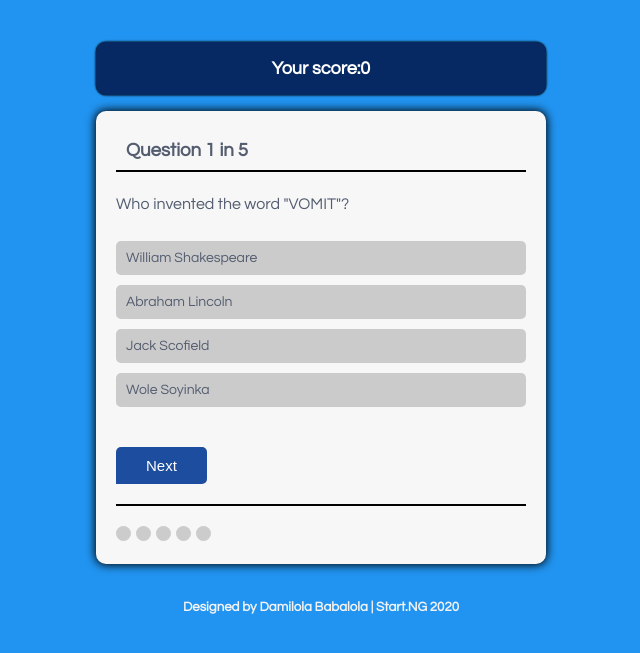
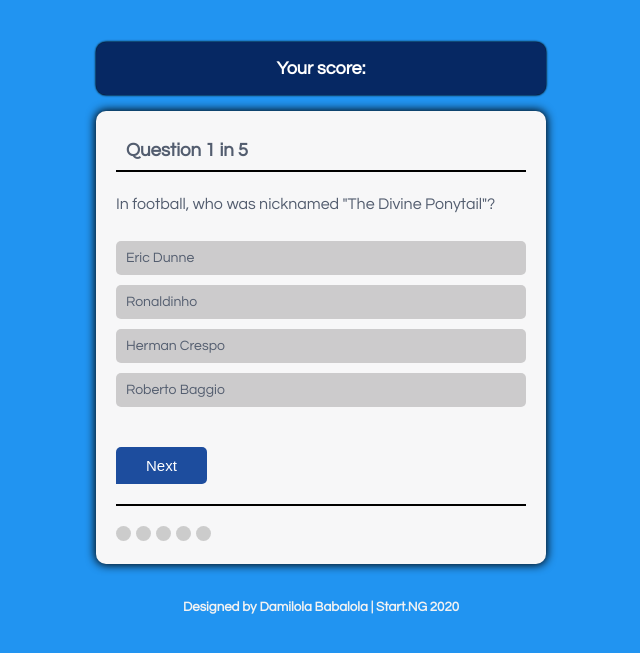
Before and after one commit to dharmyx/Mini-Quiz-App, a plain HTML site: page index.html in a window 1280 px wide. Shown: the part 79-732 px from the top of the page, without its empty margins (319-959 px from the left). Drawn offline with Linux system fonts and the light colour scheme.

Commit message:
Updated Files
-Added more quizQuestions into the Array
-Added more functionality into the Mini App

```diff
--- a/index.html
+++ b/index.html
@@ -14,7 +14,7 @@
             <h2>TRIVIA QUIZ APP</h2>
         </div>
         <div class="score-display">
-            <h2>Your score:0 <span class="percentage2"></span></h2>
+            <h2>Your score: <span class="score"></span></h2>
         </div>
         <div class="quiz-container">
             <div class="question-number">
--- a/script.js
+++ b/script.js
@@ -1,4 +1,4 @@
-
+const max_Number = 5;
 const options = document.querySelector(".options").children;
 const answerTrackerBox = document.querySelector(".answer-tracker");
 const questionNumberSpan = document.querySelector(".question-num-value");
@@ -6,7 +6,7 @@ const totalQuestionSpan = document.querySelector(".total-question");
 const correctAnswerSpan = document.querySelector(".correct-answers");
 const totalQuestionSpan2 = document.querySelector(".total-question2");
 const percentage = document.querySelector(".percentage");
-const percentage2 = document.querySelector(".percentage2");
+const showScore = document.querySelector(".score");
 const question = document.querySelector(".question");
 const op1 = document.querySelector(".option1");
 const op2 = document.querySelector(".option2");
@@ -19,44 +19,166 @@ let questionArr = [];
 let score = 0;
 
 
+
 // Question Options and Answer
 
-const questions=[
-    {
+let questions = [{
         q: 'In California you can not legally buy a mousetrap without having a what?',
-        options:['Mouse Permit','Hunting License','Exterminator approved license','Gun'],
-        answer:1
+        options: ['Mouse Permit', 'Hunting License', 'Exterminator approved license', 'Gun'],
+        answer: 1
     },
 
     {
         q: 'Coprastastaphobia is the fear of what?',
         options: ['Masturbation', 'Ovulation', 'Constipation', 'Ejaculation'],
-        answer:2
+        answer: 2
     },
 
     {
         q: 'Who invented the word "VOMIT"?',
         options: ['William Shakespeare', 'Abraham Lincoln', 'Jack Scofield', 'Wole Soyinka'],
-        answer:0
+        answer: 0
     },
 
     {
         q: 'What is the collective noun for a group of unicorns?',
         options: ['Zeedonk', 'Uniconium', 'A blessing', 'Scoobert Doo'],
-        answer:2
+        answer: 2
     },
 
     {
         q: 'Whose face was said to have launched 1000 ships?',
         options: ['Reza of Persopolis', 'Yu of Bagan', 'Bebby of AngkorWat', 'Helen of Troy'],
-        answer:3
+        answer: 3
     },
+
+    {
+        q: 'How many legs does the legs of the MAN have?',
+        options: ['Seven', 'Two', 'Six', 'Three'],
+        answer: 3
+    },
+
+    {
+        q: 'it is illegal in Georgia to do what with a fork?',
+        options: ['Eat Pottage', 'Eat Rice', 'Eat fried chicken', 'all of the above'],
+        answer: 2
+    },
+
+    {
+        q: 'The average person does what 13 times a day?',
+        options: ['Masturbate', 'Chop fish (aka Igbo)', 'Sleeps', 'Laughs'],
+        answer: 3
+    },
+
+    {
+        q: 'Name the worlds biggest island?',
+        options: ['Greenland', 'Kuvuki land', 'Snake island', 'Orematopae island'],
+        answer: 0
+    },
+
+    {
+        q: 'Name the only heavyweight boxing champion to finish his career of 49 fights without ever having been defeated.',
+        options: ['Tommy Burns', 'Bob Fitzsimmons', 'Rocky Marciano', 'Mohammed Ali'],
+        answer: 2
+    },
+
+    {
+        q: 'In football, who was nicknamed "The Divine Ponytail"?',
+        options: ['Eric Dunne', 'Ronaldinho', 'Herman Crespo', 'Roberto Baggio'],
+        answer: 3
+    },
+
+    {
+        q: 'Name the only footballer to have player for Liverpool, Everton, Manchester city and Manchester United?',
+        options: ['Josh Matt', 'Peter Beardsley', 'Tim Howard', 'Allen Shearer'],
+        answer: 1
+    },
+
+    {
+        q: 'What did blind bank robber David Worrell use as a weapon when trying to rob a bank in London?',
+        options: ['Blunderbuss', 'Cane', 'Axe', 'Submachine gun'],
+        answer: 1
+    },
+
+    {
+        q: 'What F-word is defined in physics as a "nuclear reaction in which nuclei combine to form more massive nuclei"?',
+        options: ['Fusion', 'Ficks law of diffusion', 'Faraday law', 'Fouriers law'],
+        answer: 0
+    },
+
+    {
+        q: 'What is so special about the 1896 war between Zanzibar and England?',
+        options: ['The war started because of a lady', 'Almost 100 million lives claimed', 'It lasted for a decade with economic wars', 'It was the shortest war ever (zanzibar surrendered after 38 minutes).'],
+        answer: 3
+    },
+
+    {
+        q: 'One-third of Taiwanese funeral processions include what?',
+        options: ['An executioner', 'A stripper', 'A priest', 'A judge'],
+        answer: 1
+    },
+
+    {
+        q: 'How do members of the Walibri tribe in central Australia greet each other?',
+        options: ['Hand wrestle', 'Slapping faces', 'Shaking Penises', 'Shaking Hands'],
+        answer: 2
+    },
+
+    {
+        q: 'What is a camels dude?',
+        options: ['Penis', 'Brain', 'Toe', 'Tongue'],
+        answer: 0
+    },
+
+    {
+        q: 'In what year was the first ever wimbledon championship held?',
+        options: ['1788', '1877', '1930', '1629'],
+        answer: 1
+    },
+
+    {
+        q: 'What or Who is the Ford Mustang named after?',
+        options: ['A country located in the North Pole', 'An animal', 'A fighter plane from WWII', 'none of the above.'],
+        answer: 2
+    },
+
+    {
+        q: 'How many parts (screws and bolts included) does the average car have?',
+        options: ['100,000', '600', '5,000', '30,000'],
+        answer: 3
+    },
+
+    {
+        q: 'About how many taste buds does the average human tongue have?',
+        options: ['500', '10,000', '200', '10'],
+        answer: 1
+    },
+
+    {
+        q: 'What is the smallest country in the world?',
+        options: ['Naura', 'Monaco', 'Vatican city', 'Marshall island'],
+        answer: 2
+    },
+
+    {
+        q: 'What is the full name of the African-american musician "AKON"?',
+        options: ['Assana Ndeye Fatou', 'Adama Dieynaba Mousa', 'Abdoulaye Khady', 'Aliaume Damala Badara Thuain'],
+        answer: 3
+    },
+
+    {
+        q: 'True or False, You can lick your elbow.',
+        options: ['Oya try am na, make we see.', 'False', 'Shey you dey whine me ni?', 'True'],
+        answer: 1
+    },
+
 ]
 
 // Set question Options and question number
-totalQuestionSpan.innerHTML = questions.length;
-function load () {
-    questionNumberSpan.innerHTML = index+1;
+totalQuestionSpan.innerHTML = max_Number;
+
+function load() {
+    questionNumberSpan.innerHTML = index + 1;
     question.innerHTML = questions[questionIndex].q;
     op1.innerHTML = questions[questionIndex].options[0];
     op2.innerHTML = questions[questionIndex].options[1];
@@ -67,40 +189,39 @@ function load () {
 
 
 
-function check(element){
-    if(element.id == questions[questionIndex].answer){
+function check(element) {
+    if (element.id == questions[questionIndex].answer) {
         element.classList.add("correct");
         updateAnswerTracker("correct")
         score++;
-        percentage2.innerHTML = (score / questions.length)*100 + "%";
-        console.log("score:" +score)
-    }
-    else {
+        showScore.innerHTML = score;
+        console.log("score:" + score)
+    } else {
         element.classList.add('wrong');
         updateAnswerTracker("wrong");
     }
     disabledOptions();
 }
 
-function disabledOptions(){
-    for(let i = 0; i < options.length; i++) {
+function disabledOptions() {
+    for (let i = 0; i < options.length; i++) {
         options[i].classList.add("disabled");
-        if(options[i].id == questions[questionIndex].answer){
+        if (options[i].id == questions[questionIndex].answer) {
             options[i].classList.add("correct");
         }
     }
 }
 
 function enableOptions() {
-    for(let i = 0; i < options.length; i++) {
+    for (let i = 0; i < options.length; i++) {
         options[i].classList.remove("wrong", "disabled", "correct");
     }
 }
+
 function validate() {
-    if(!options[0].classList.contains("disabled")){
+    if (!options[0].classList.contains("disabled")) {
         alert("Oga abeg pick one option na, make we for commot here o jare.")
-    }
-    else {
+    } else {
         randomQuestions();
     }
 }
@@ -109,31 +230,37 @@ function next() {
     validate();
     enableOptions();
 }
+
+function getQuestions() {
+    if (questions.length == max_Number) {
+        console.log("quizOver:" + quizOver)
+    }
+}
+
 function randomQuestions() {
-    let randomNumber = Math.floor(Math.random()*questions.length);
+    let randomNumber = Math.floor(Math.random() * questions.length);
     let hitDuplicate = 0;
-        if(index === questions.length) {
+    if (index === max_Number) {
         //console.log("quizOver:" +quizOver)
         quizOver();
 
-        } else{
-            if(questionRepeat.length > 0) {
-                for(let i = 0; i < questionRepeat.length; i++) {
-                    if(questionRepeat[i] == randomNumber) {
+    } else {
+        if (questionRepeat.length > 0) {
+            for (let i = 0; i < questionRepeat.length; i++) {
+                if (questionRepeat[i] == randomNumber) {
                     hitDuplicate = 1;
                     break;
                 }
             }
-                if(hitDuplicate == 1) {
+            if (hitDuplicate == 1) {
                 randomQuestions();
-                }
-                else {
+            } else {
                 questionIndex = randomNumber;
                 load();
                 questionArr.push(questionIndex);
             }
         }
-            if(questionRepeat.length == 0) {
+        if (questionRepeat.length == 0) {
             questionIndex = randomNumber;
             load();
             questionArr.push(questionIndex);
@@ -144,24 +271,21 @@ function randomQuestions() {
 }
 
 function answerTracker() {
-    for(let i = 0; i < questions.length; i++) {
+    for (let i = 0; i < max_Number; i++) {
         const div = document.createElement("div")
         answerTrackerBox.appendChild(div);
     }
 }
 
-//function scoreDisplay() {}
-
-
 function updateAnswerTracker(classNam) {
-    answerTrackerBox.children[index-1].classList.add(classNam);
+    answerTrackerBox.children[index - 1].classList.add(classNam);
 }
 
 function quizOver() {
     document.querySelector(".quiz-over").classList.add("show");
     correctAnswerSpan.innerHTML = score;
-    totalQuestionSpan2.innerHTML = questions.length;
-    percentage.innerHTML = (score / questions.length)*100 + "%";
+    totalQuestionSpan2.innerHTML = max_Number;
+    percentage.innerHTML = (score / max_Number) * 100 + "%";
 }
 
 function tryAgain() {
@@ -170,6 +294,7 @@ function tryAgain() {
 }
 
 window.onload = function () {
+    //generateQuestions();
     randomQuestions();
     answerTracker();
 }
```
Also changed, not shown: quizQuestions.txt. Lines whose indentation alone changed are shown as unchanged.
